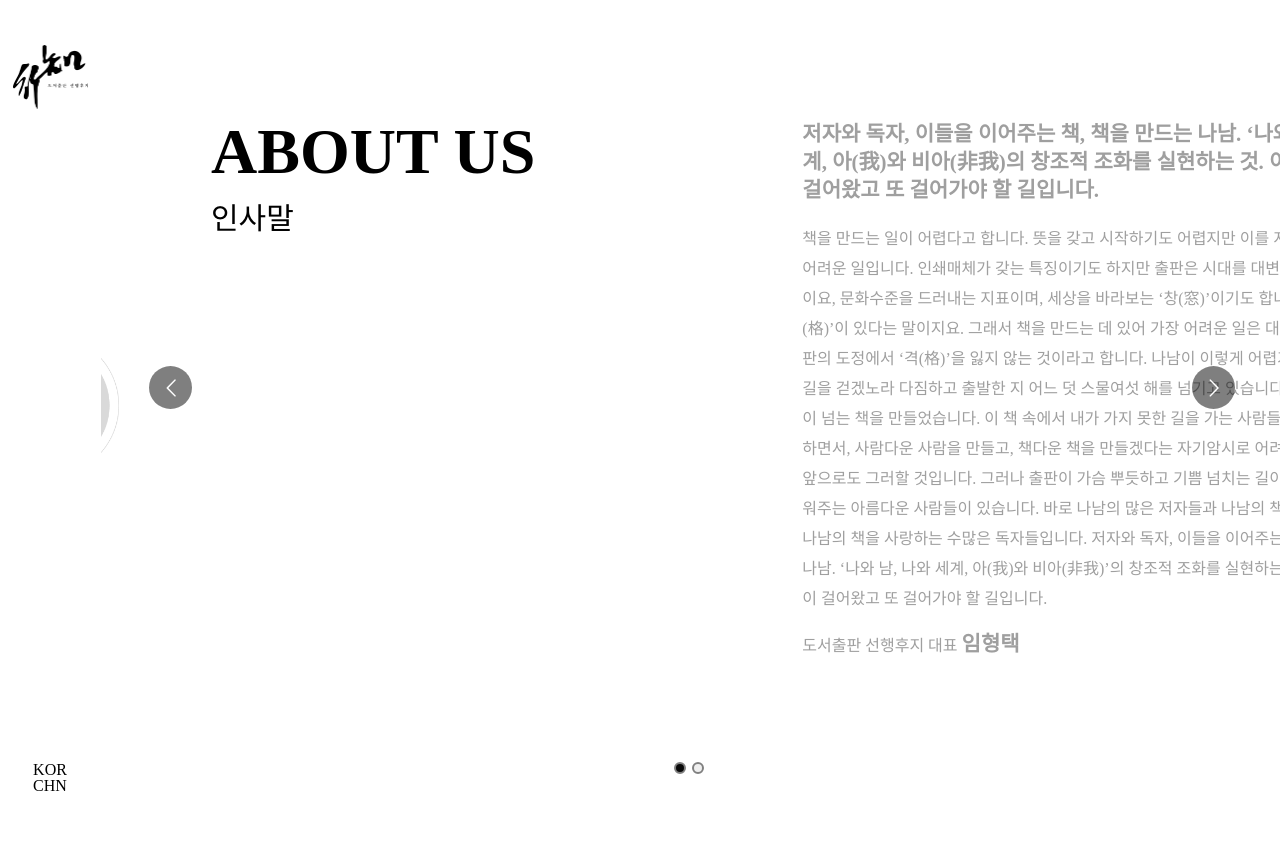
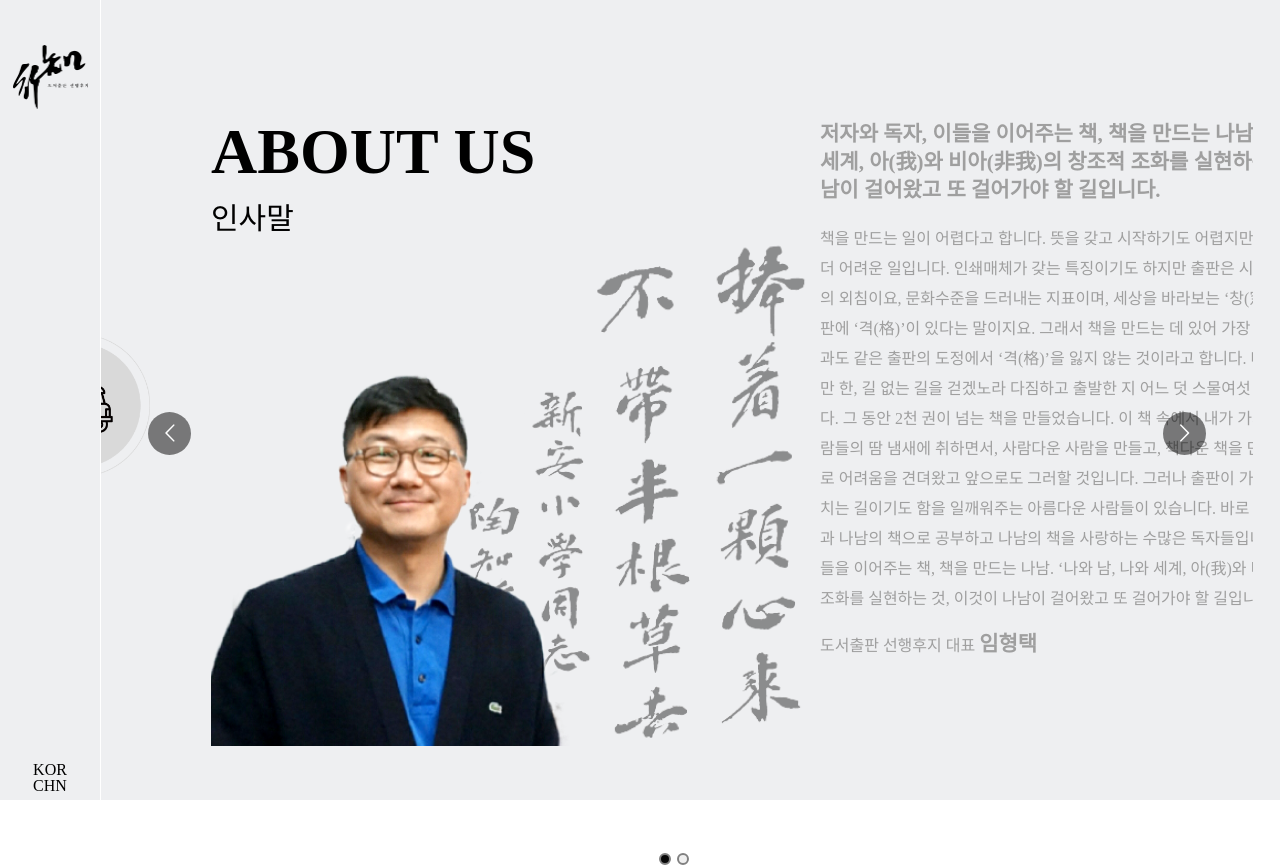
Before and after one commit to seongminjung/shhj, a React (Create React App) app: page /about in a window 1280 px wide. Before the commit the page ends 800 px from the top, so only its background shows below. Built offline with nearby package versions, Linux system fonts and the light colour scheme; no server answers; a web font is replaced by a local one.

Commit message:
Add ceo image

```diff
--- a/src/components/About1.js
+++ b/src/components/About1.js
@@ -1,5 +1,6 @@
 import React from "react";
 import "css/about1.css";
+import ceoimage from "img/picture/ceoimage.png";
 
 const About1 = () => {
   return (
@@ -8,6 +9,7 @@ const About1 = () => {
         <div className="a1-left">
           <p className="a1-title">About Us</p>
           <p className="a1-subtitle">인사말</p>
+          <img src={ceoimage} alt={"ceo"} className="a1-img" />
         </div>
         <div className="a1-right">
           <p className="a1-sectiontitle">
--- a/src/css/about.css
+++ b/src/css/about.css
@@ -1,3 +1,3 @@
 .a-carousel {
-  width: calc(100vw - 7.6vw);
+  width: calc(100vw - 10vw);
 }
--- a/src/routes/About.js
+++ b/src/routes/About.js
@@ -4,6 +4,7 @@ import "react-multi-carousel/lib/styles.css";
 import About1 from "components/About1";
 import About2 from "components/About2";
 import "css/about.css";
+import background_gray from "img/picture/background_gray.png";
 
 const About = () => {
   const responsive = {
@@ -21,6 +22,12 @@ const About = () => {
     },
   };
   return (
+    <div>
+      <img
+        src={background_gray}
+        alt="background"
+        className="backgroundimg_full"
+      />
       <div className="a-carousel">
         <Carousel
           responsive={responsive}
@@ -49,6 +56,7 @@ const About = () => {
           <About2 />
         </Carousel>
       </div>
+    </div>
   );
 };
 
```
Lines whose indentation alone changed are shown as unchanged.
